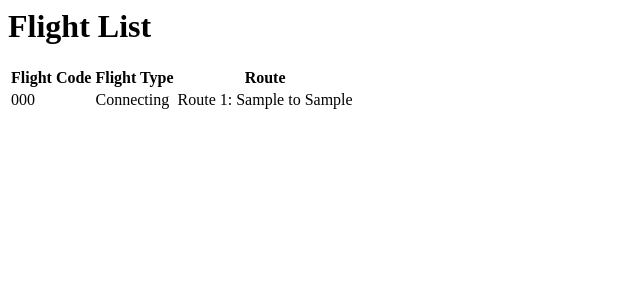
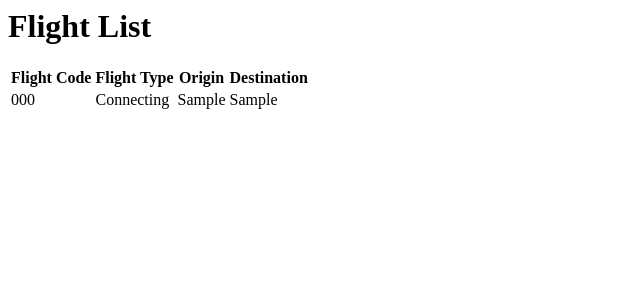
Before and after one commit to Alvallesteros/Magis-Air, a Django app: page /routes/ in a window 1280 px wide. Shown: the top 300 px of the page, without its empty margins (0-640 px from the left). Run offline with Django 3.2, Linux system fonts and the light colour scheme; tables that the repository leaves empty hold one stand-in row (values such as "Sample post").

Commit message:
separated origin and destination

```diff
--- a/MagisAir/app_routes/templates/app_routes/routes.html
+++ b/MagisAir/app_routes/templates/app_routes/routes.html
@@ -9,7 +9,8 @@
           <tr>
             <th>Flight Code</th>
             <th>Flight Type</th>
-            <th>Route</th>
+            <th>Origin</th>
+            <th>Destination</th>
           </tr>
         </thead>
         <tbody>
@@ -17,7 +18,8 @@
               <tr>
                 <td>{{ flight.flight_code }}</td>
                 <td>{{ flight.flight_type }}</td>
-                <td>{{ flight.route }}</td>
+                <td>{{ flight.route.origin }}</td>
+                <td>{{ flight.route.destination }}</td>
               </tr>
             {% endfor %}
         </tbody>
```
